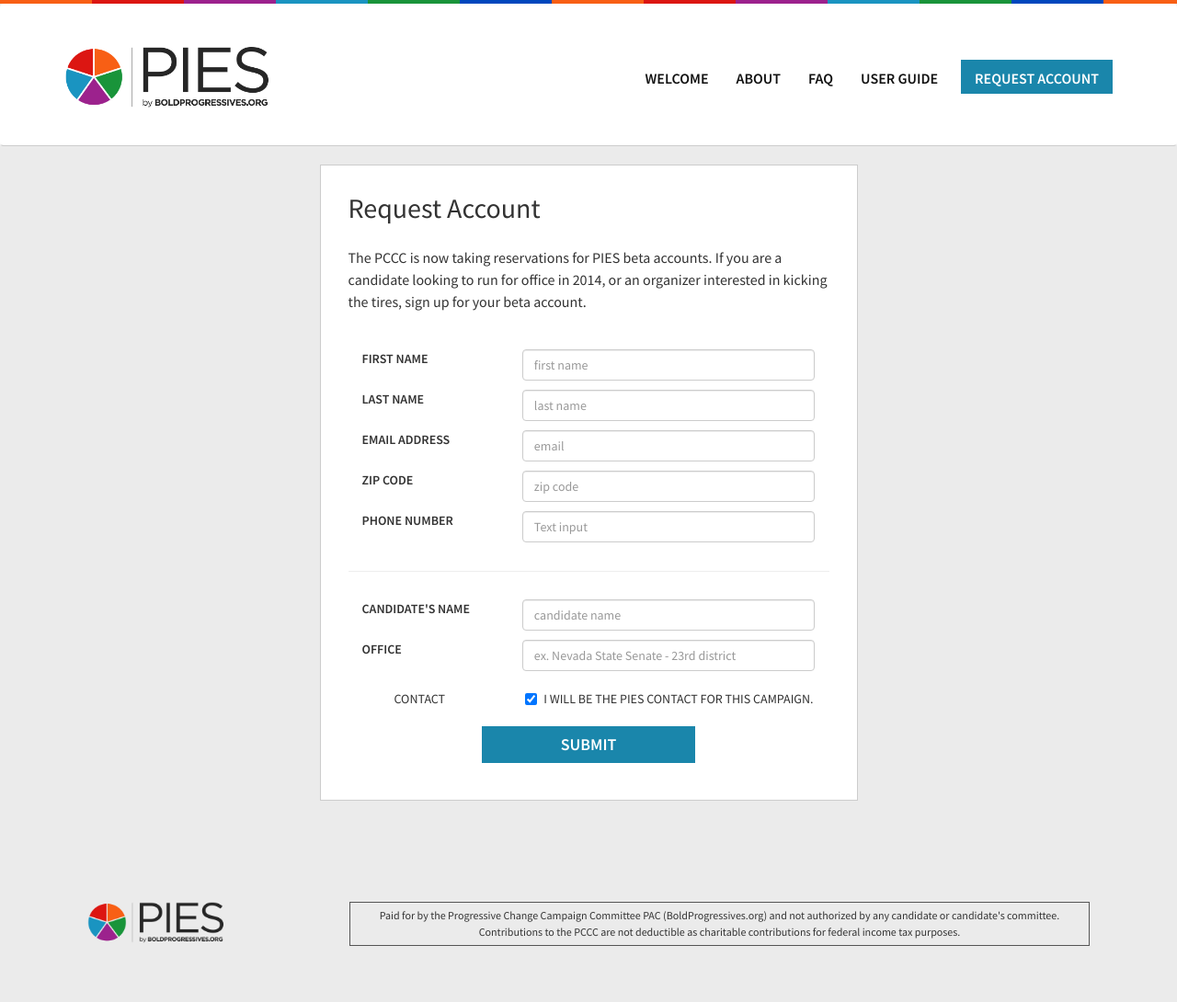
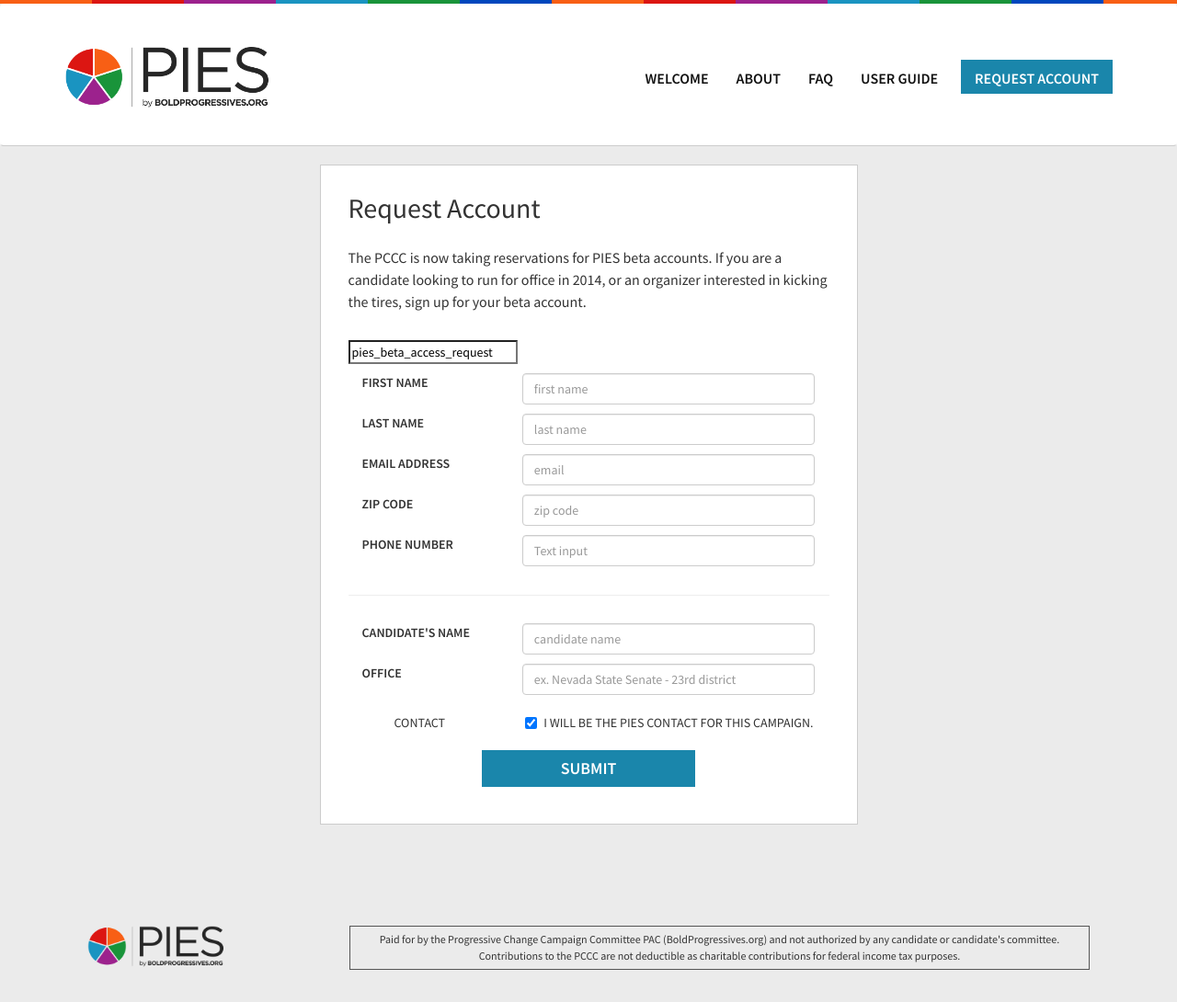
Before and after one commit to boldprogressives/pies-public-site, a Jekyll site: the page built from access.html, in a window 1280 px wide. Shown: the whole page at 92% size. Built offline with Jekyll 4.4.1, drawn with Linux system fonts in a browser that asks for light colours; before the commit the page ends 1064 px from its top, so only the background shows below that.

Commit message:
ak form needs

```diff
--- a/access.html
+++ b/access.html
@@ -11,7 +11,9 @@
       <div class="col-md-6 col-md-offset-3 pies-content">
 	      <h2 class="no-top">Request Account</h2>
       	<p class="top-pad">The PCCC is now taking reservations for PIES beta accounts. If you are a candidate looking to run for office in 2014, or an organizer interested in kicking the tires, sign up for your beta account.</p>
-      	<form role="form-horizontal">
+      	<form class="ak-form" name="act" role="form-horizontal" action="//act.boldprogressives.org/act/" accept-charset="utf-8">
+          <input name="page" value="pies_beta_access_request">
+
 
       		<div class="form-group">
 	      		<label for="pies-first" class="control-label col-sm-4" >First name</label>
```
